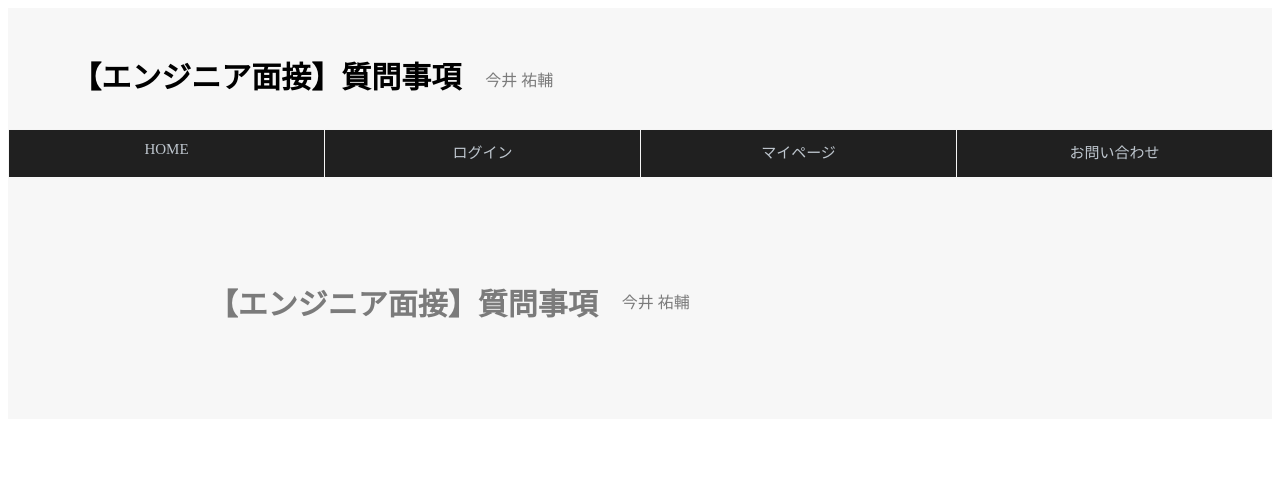
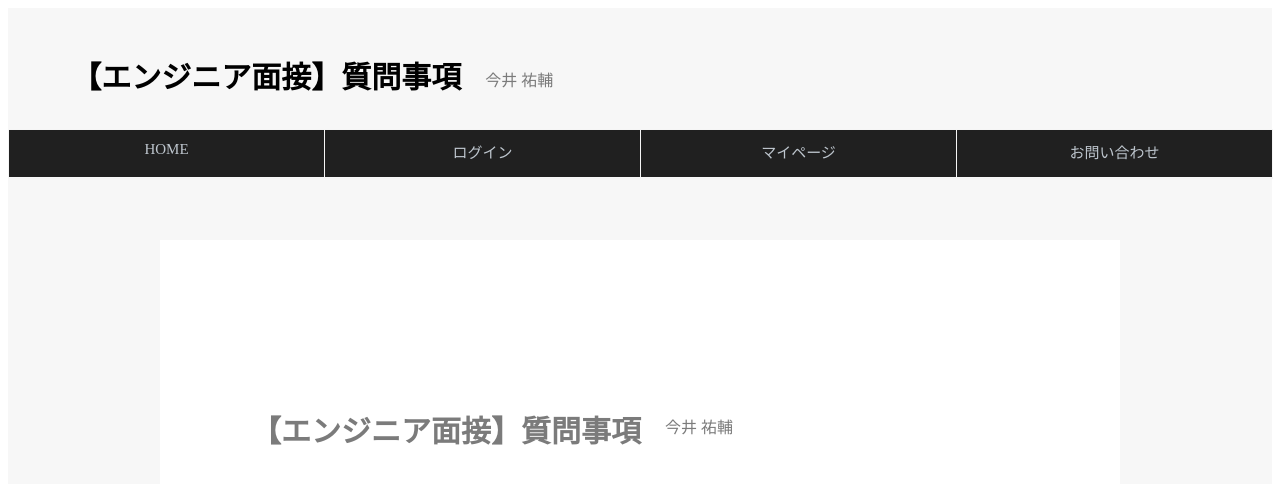
Before and after one commit to ima-yusuke/varinterview, a Next.js app: page /components/head-component in a window 1280 px wide. Shown: the top 484 px of the page. Built offline with nearby package versions, Linux system fonts and the light colour scheme.

Commit message:
css updated

```diff
--- a/app/components/frame-component/frame-component.module.scss
+++ b/app/components/frame-component/frame-component.module.scss
@@ -2,6 +2,10 @@
 @media screen and (min-width: 200px) {
   .div {
     background-color: rgb(247, 247, 247);
+    padding-left: 5%;
+    padding-right: 5%;
+    padding-top: 5%;
+    padding-bottom: 5%;
     // 記事の一番上のタイトル
     h1 {
       text-align: center;
@@ -26,7 +30,15 @@
       padding-top: 2%;
       padding-bottom: 2%;
       padding-right: 2%;
-      width: 86%;
+      width: 87%;
+    }
+
+    div {
+      padding-left: 5%;
+      padding-right: 5%;
+      padding-top: 8%;
+      padding-bottom: 8%;
+      background-color: white;
     }
 
     img {
@@ -81,5 +93,9 @@
     padding-right: 12%;
     padding-top: 5%;
     padding-bottom: 5%;
+
+    ul{
+      width: 93%;
+    }
   }
 }
--- a/app/components/head-component/head.module.scss
+++ b/app/components/head-component/head.module.scss
@@ -13,7 +13,7 @@
         }
 
         h1{
-            font-size: 22px;
+            font-size: 21px;
         }
     }
 }
```
